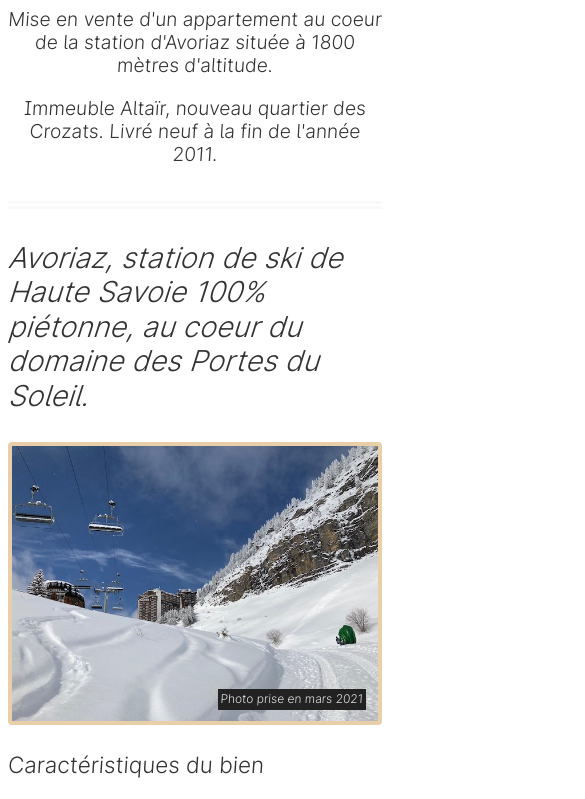
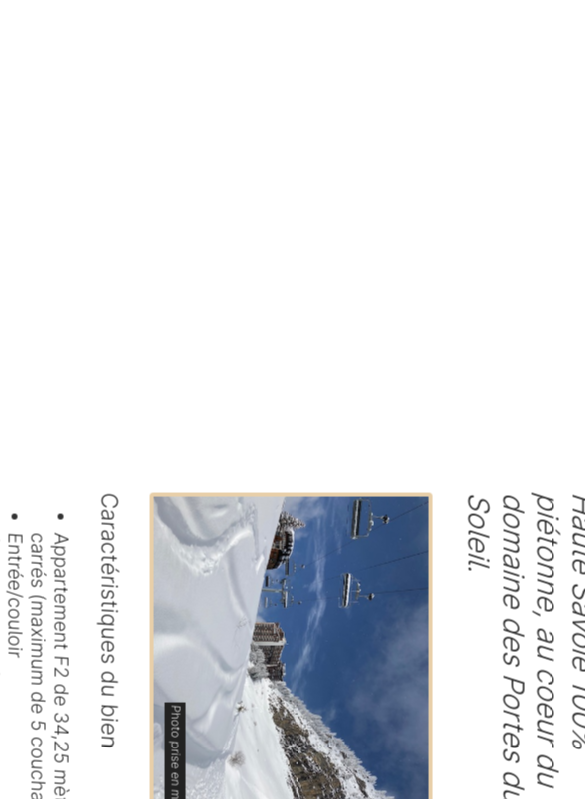
Before and after one commit to smartduck66/smartduck66.github.io, a plain HTML site: page index.html in a window 390 px wide. Shown: the part 202-1001 px from the top of the page, 585 px wide, since content can reach past the window. Drawn offline with Linux system fonts and the light colour scheme.

Commit message:
testrotate

```diff
--- a/index.html
+++ b/index.html
@@ -1,7 +1,7 @@
 <!DOCTYPE html>
 <html>
     <head>
-        <meta charset="utf-8"; X-Content-Type-Options: nosniff/>
+        <meta charset="utf-8"/>
         <title>Appartement Avoriaz 1800</title>
         <meta name="description" content="Mise en vente d'un appartement situé à Avoriaz (France)" />
         <meta name="viewport" content="width=device-width,initial-scale=1.0" />
@@ -138,4 +138,8 @@
     </script>
     <script src="dist/js/jquery.min.js"></script>
     <script src="dist/js/lightbox.js"></script>
+    <script type="text/javascript">
+        if(window.innerHeight > window.innerWidth){
+            document.getElementsByTagName("body")[0].style.transform = "rotate(90deg)";}
+    </script>
 </html>
```
